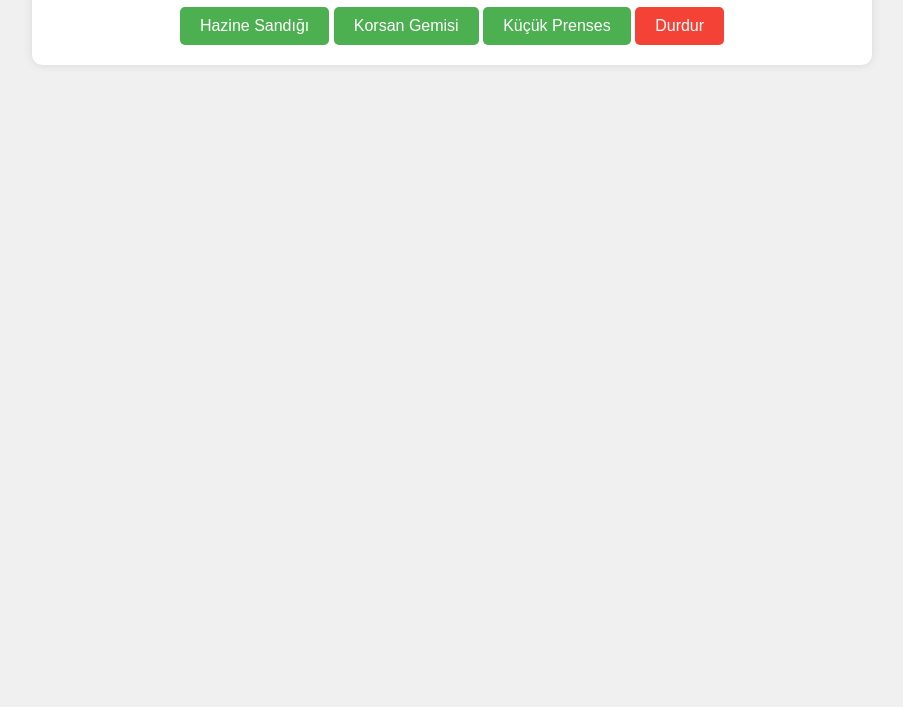
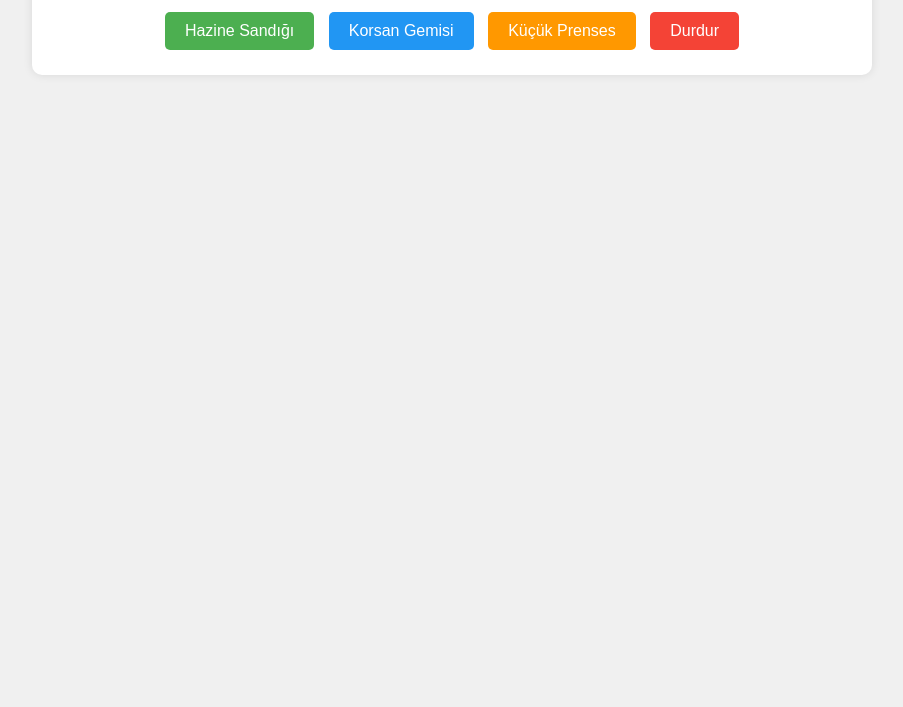
Before and after one commit to Yigitsayarr/mobileapp, a plain HTML site: page index.html in a window 1280 px wide. Shown: the part 93-800 px from the top of the page, without its empty margins (188-1091 px from the left). Drawn offline with Linux system fonts and the light colour scheme.

Commit message:
Update styles.css

```diff
--- a/styles.css
+++ b/styles.css
@@ -40,10 +40,27 @@ button {
     color: white;
     cursor: pointer;
     transition: background-color 0.3s;
+    margin: 5px;
 }
 
 button:hover {
     background-color: #45a049;
+}
+
+#btnKorsanGemisi {
+    background-color: #2196F3;
+}
+
+#btnKorsanGemisi:hover {
+    background-color: #1e87db;
+}
+
+#btnKucukPrenses {
+    background-color: #FF9800;
+}
+
+#btnKucukPrenses:hover {
+    background-color: #e68a00;
 }
 
 #btnDurdur {
```
